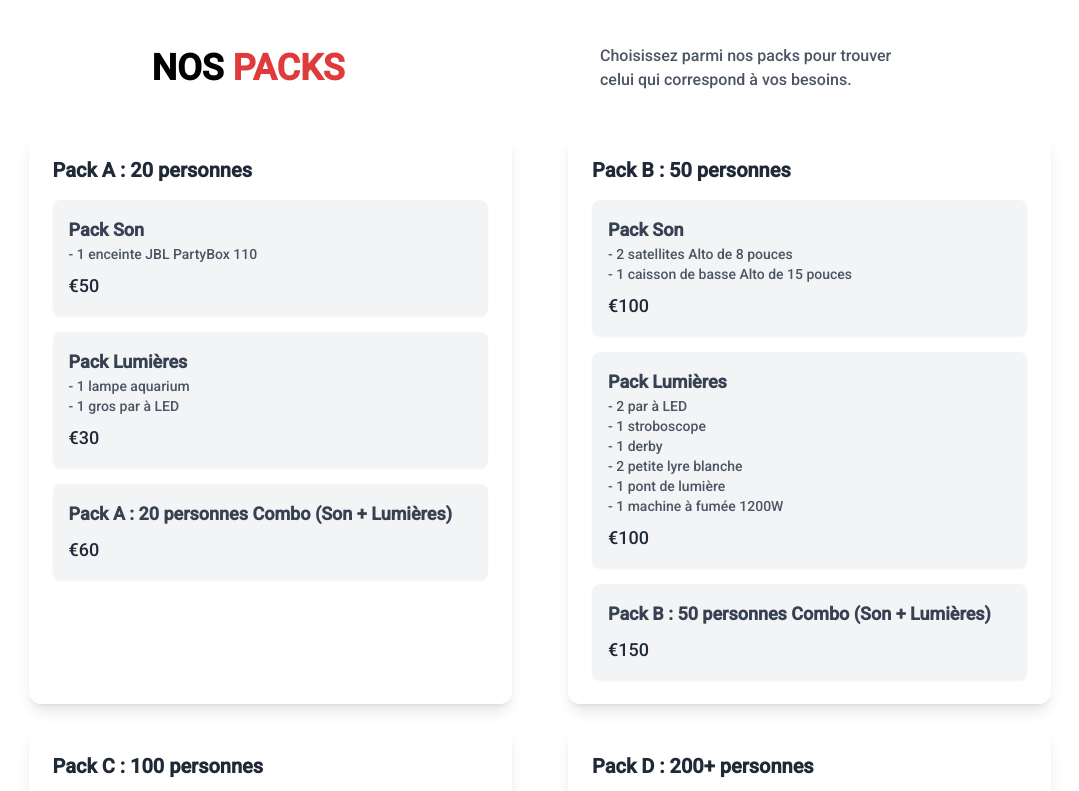
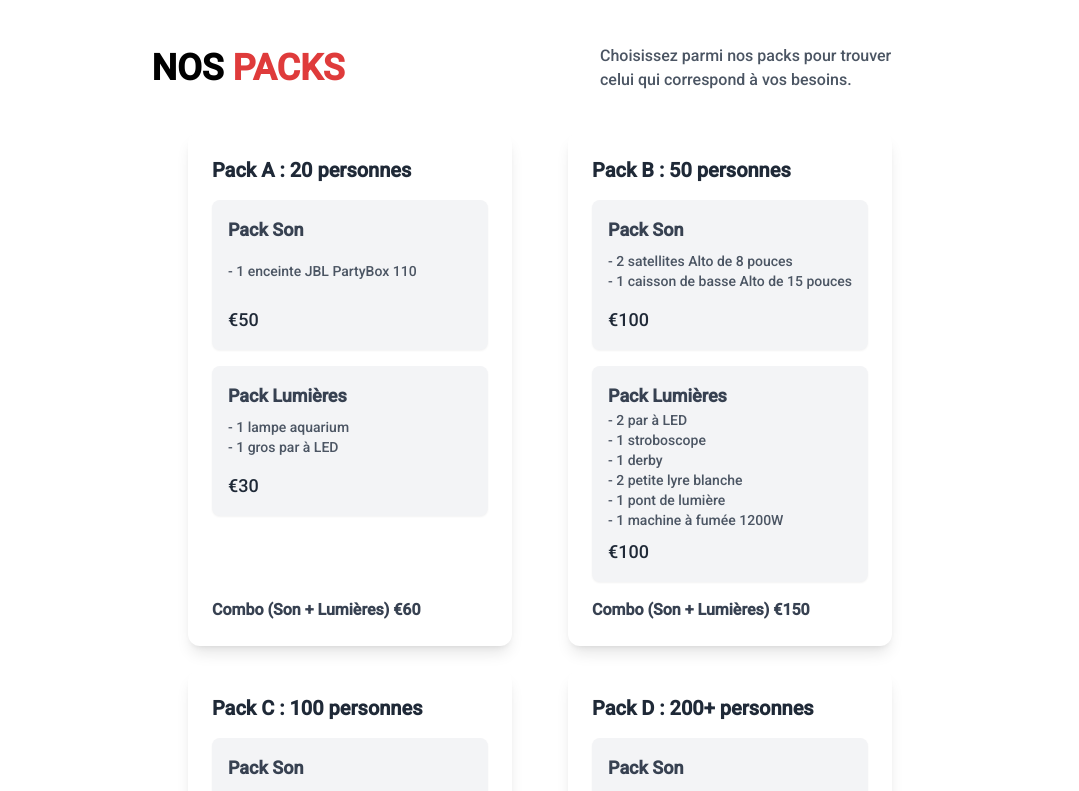
Before and after one commit to Sterenova/sterenova-front, a React (Vite) app: page / in a window 1280 px wide. Shown: the part 2860-3651 px from the top of the page, without its empty margins (100-1179 px from the left). Built offline with nearby package versions, Linux system fonts and the light colour scheme; the HTML template or start-up script is replaced by a standard one.

Commit message:
style(pack): change a little the style of the pack display

```diff
--- a/src/components/Equipment/index.tsx
+++ b/src/components/Equipment/index.tsx
@@ -34,7 +34,7 @@ export function EquipmentComponent({ equipments }: EquipmentComponentProps) {
                 title="Nos "
                 titlePrimary="Équipements"
                 description="Découvrez notre large gamme de produits"
-                className="md:pt-48"
+                className="pt-48"
             />
 
             <div className="grid grid-cols-1 sm:grid-cols-2 lg:grid-cols-3 gap-8 w-full max-w-7xl">
--- a/src/components/Home/Pack.tsx
+++ b/src/components/Home/Pack.tsx
@@ -77,20 +77,26 @@ export function PackComponent() {
 
             <div className="grid md:grid-cols-2 grid-cols-1 flex-wrap gap-6 justify-center">
                 {packs.map((pack, index) => (
-                    <div key={index} className="bg-white shadow-lg rounded-xl p-6 transition-all hover:scale-105 mx-4">
+                    <div key={index} className="bg-white shadow-lg rounded-xl p-6 transition-all hover:scale-105 mx-4 flex flex-col justify-between h-full">
                         <h3 className="font-bold text-xl text-gray-800">{pack.name}</h3>
-                        <div className="space-y-4 mt-4">
+                        <div className="space-y-4 mt-4 flex-grow">
                             {pack.subPacks.map((subPack, index) => (
-                                <div key={index} className="p-4 rounded-lg bg-gray-100 shadow-sm">
+                                <div key={index} className="p-4 rounded-lg bg-gray-100 shadow-sm flex flex-col justify-between min-h-[150px]">
                                     <h4 className="font-semibold text-lg text-gray-700">{subPack.name}</h4>
-                                    <p className="text-gray-600 text-sm" dangerouslySetInnerHTML={{ __html: subPack.description }} />
+                                    <p className="text-gray-600 text-sm">
+                                        {subPack.description.split('<br/>').map((line, i) => (
+                                            <span key={i}>
+                                                {line}
+                                                <br />
+                                            </span>
+                                        ))}
+                                    </p>
                                     <p className="text-lg font-medium text-gray-800 mt-2">€{subPack.price}</p>
                                 </div>
                             ))}
-                            <div className="p-4 bg-gray-100 rounded-lg shadow-sm">
-                                <h4 className="font-semibold text-lg text-gray-700">{pack.name} Combo (Son + Lumières)</h4>
-                                <p className="text-lg font-medium text-gray-800 mt-2">€{pack.combinedPrice}</p>
-                            </div>
+                        </div>
+                        <div className="mt-4">
+                            <h6 className="font-semibold text-md text-gray-700">Combo (Son + Lumières) €{pack.combinedPrice}</h6>
                         </div>
                     </div>
                 ))}
```
